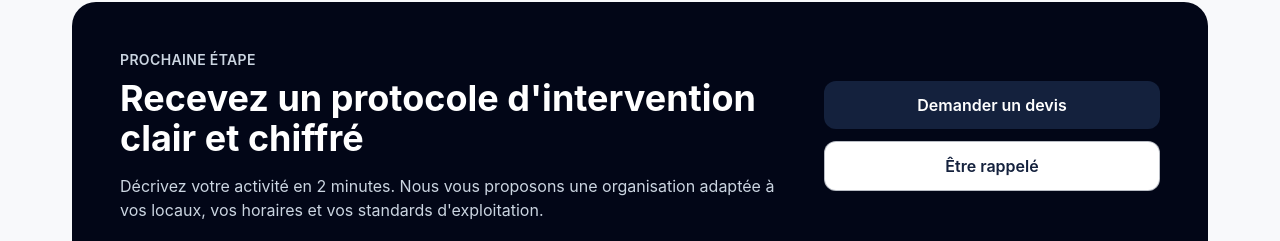
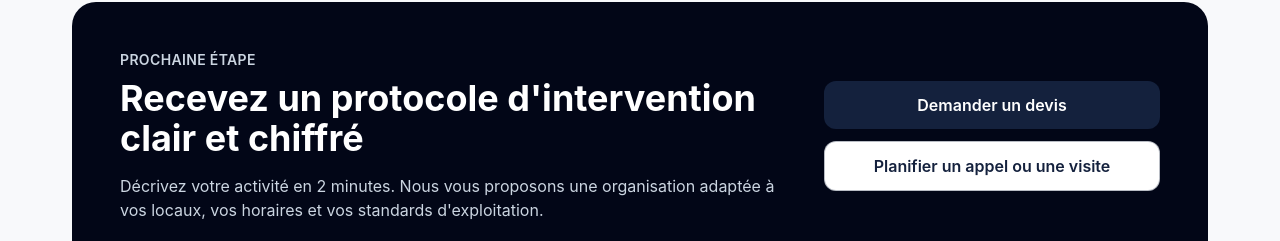
Before and after one commit to makayakevinh00-prog/https-procleanempire-multiservice.manus.space, a Next.js app: page /entreprise-nettoyage-pontoise in a window 1280 px wide. Shown: the part 2387-2628 px from the top of the page. Built offline with nearby package versions, Linux system fonts and the light colour scheme.

Commit message:
Boutons rendez-vous : bandeau CTA et bloc Airbnb

```diff
--- a/components/sections/airbnb-highlight.tsx
+++ b/components/sections/airbnb-highlight.tsx
@@ -19,8 +19,8 @@ export function AirbnbHighlight() {
             <Link href="/menage-airbnb" className="btn-primary">
               Découvrir l&apos;offre Airbnb
             </Link>
-            <Link href="/devis" className="btn-secondary">
-              Devis conciergerie
+            <Link href="/rendez-vous" className="btn-secondary">
+              Réserver un appel
             </Link>
           </div>
         </div>
--- a/components/sections/cta-band.tsx
+++ b/components/sections/cta-band.tsx
@@ -21,8 +21,8 @@ export function CtaBand() {
             <Link href="/devis" className="btn-primary">
               Demander un devis
             </Link>
-            <Link href="/contact" className="btn-secondary border-slate-500 bg-transparent text-white">
-              Être rappelé
+            <Link href="/rendez-vous" className="btn-secondary border-slate-500 bg-transparent text-white">
+              Planifier un appel ou une visite
             </Link>
           </div>
         </div>
```
